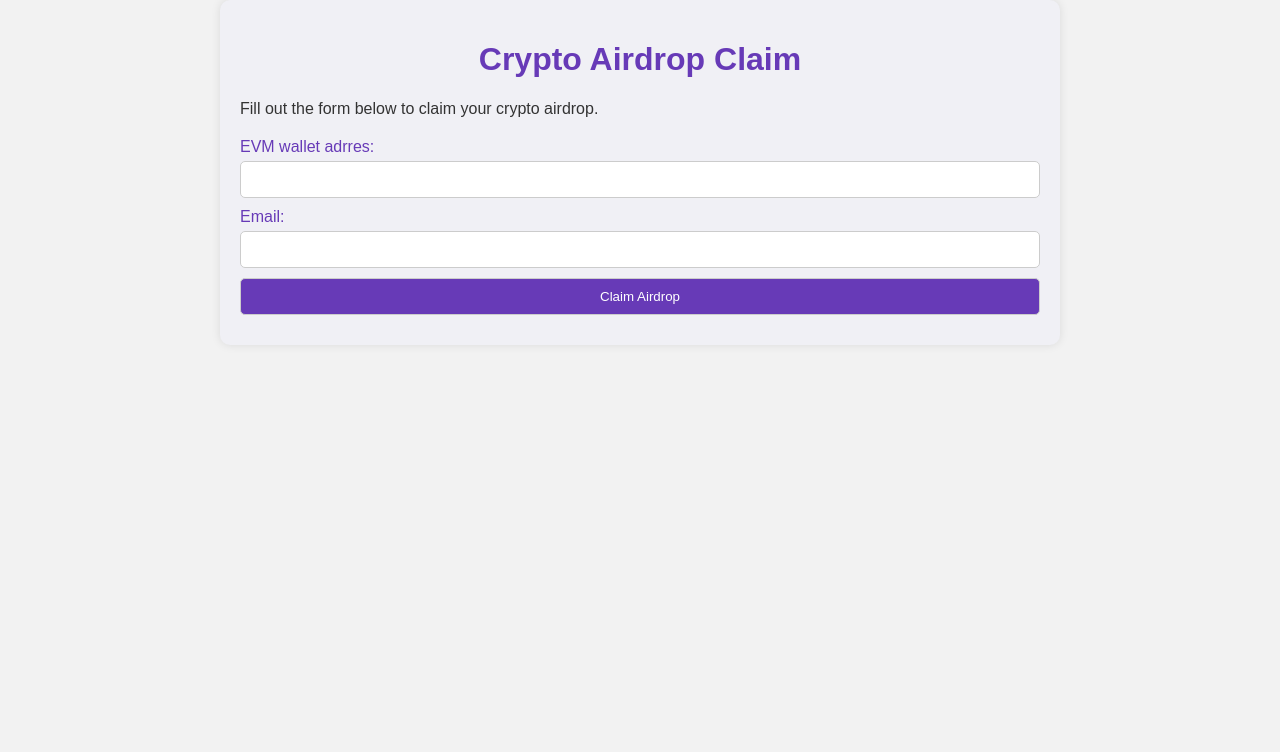
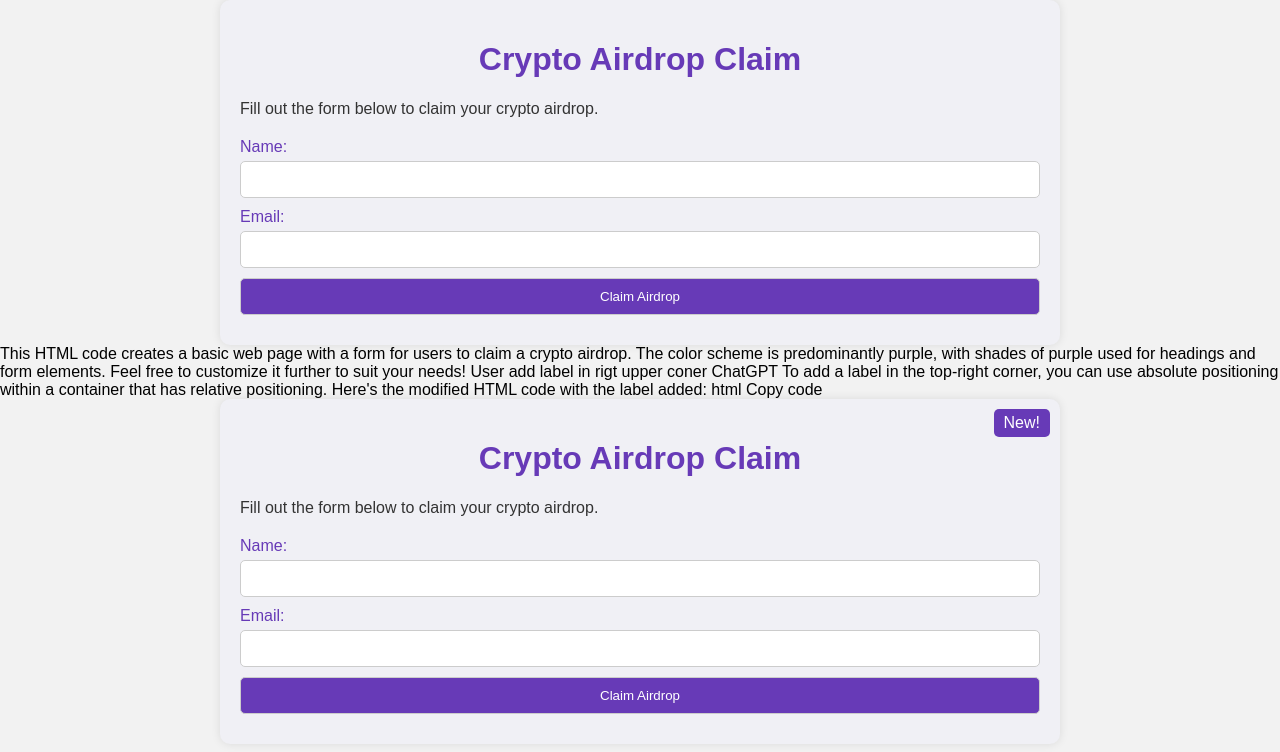
Before and after one commit to underoakeyebrow/zksync, a plain HTML site: page index.html in a window 1280 px wide. Drawn offline with Linux system fonts and the light colour scheme.

Commit message:
Update index.html

```diff
--- a/index.html
+++ b/index.html
@@ -57,7 +57,7 @@
     <h1>Crypto Airdrop Claim</h1>
     <p>Fill out the form below to claim your crypto airdrop.</p>
     <form>
-      <label for="name">EVM wallet adrres:</label>
+      <label for="name">Name:</label>
       <input type="text" id="name" name="name" required>
       <label for="email">Email:</label>
       <input type="email" id="email" name="email" required>
@@ -66,3 +66,95 @@
   </div>
 </body>
 </html>
+This HTML code creates a basic web page with a form for users to claim a crypto airdrop. The color scheme is predominantly purple, with shades of purple used for headings and form elements. Feel free to customize it further to suit your needs!
+
+
+
+
+User
+add label in rigt upper coner
+ChatGPT
+To add a label in the top-right corner, you can use absolute positioning within a container that has relative positioning. Here's the modified HTML code with the label added:
+
+html
+Copy code
+<!DOCTYPE html>
+<html lang="en">
+<head>
+  <meta charset="UTF-8">
+  <meta name="viewport" content="width=device-width, initial-scale=1.0">
+  <title>Crypto Airdrop Claim</title>
+  <style>
+    body {
+      font-family: Arial, sans-serif;
+      background-color: #f2f2f2;
+      margin: 0;
+      padding: 0;
+      position: relative; /* Make the body relative for absolute positioning */
+    }
+    .container {
+      max-width: 800px;
+      margin: 0 auto;
+      padding: 20px;
+      background-color: #f0f0f5;
+      border-radius: 10px;
+      box-shadow: 0 0 10px rgba(0, 0, 0, 0.1);
+      position: relative; /* Ensure the container is relative for absolute positioning */
+    }
+    .label {
+      position: absolute;
+      top: 10px;
+      right: 10px;
+      background-color: #673ab7;
+      color: #fff;
+      padding: 5px 10px;
+      border-radius: 5px;
+    }
+    h1 {
+      color: #673ab7;
+      text-align: center;
+    }
+    p {
+      color: #333;
+    }
+    form {
+      margin-top: 20px;
+    }
+    label {
+      display: block;
+      margin-bottom: 5px;
+      color: #673ab7;
+    }
+    input[type="text"], input[type="email"], input[type="submit"] {
+      width: 100%;
+      padding: 10px;
+      margin-bottom: 10px;
+      border: 1px solid #ccc;
+      border-radius: 5px;
+      box-sizing: border-box;
+    }
+    input[type="submit"] {
+      background-color: #673ab7;
+      color: #fff;
+      cursor: pointer;
+    }
+    input[type="submit"]:hover {
+      background-color: #5a2d91;
+    }
+  </style>
+</head>
+<body>
+  <div class="container">
+    <div class="label">New!</div> <!-- Add the label here -->
+    <h1>Crypto Airdrop Claim</h1>
+    <p>Fill out the form below to claim your crypto airdrop.</p>
+    <form>
+      <label for="name">Name:</label>
+      <input type="text" id="name" name="name" required>
+      <label for="email">Email:</label>
+      <input type="email" id="email" name="email" required>
+      <input type="submit" value="Claim Airdrop">
+    </form>
+  </div>
+</body>
+</html>
```
